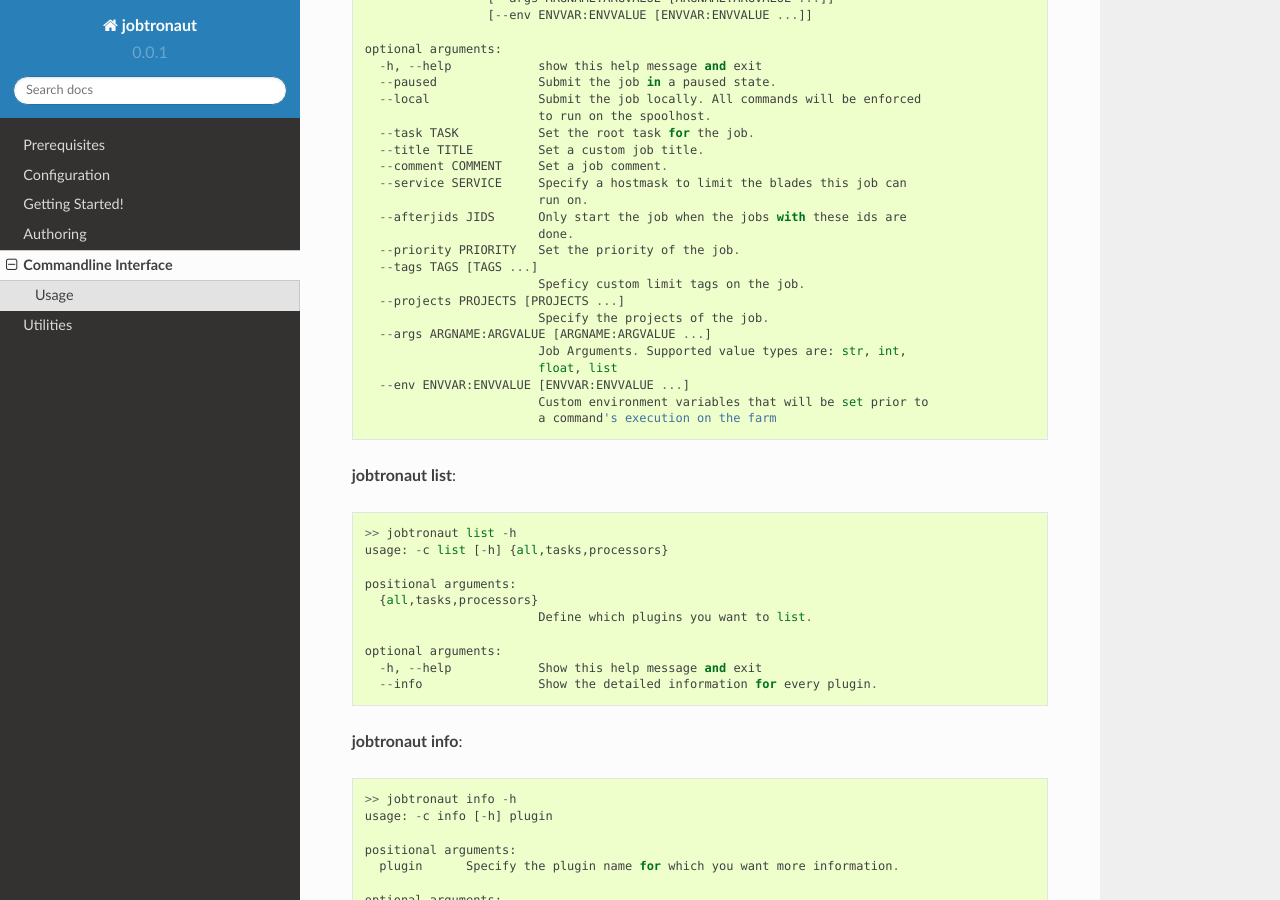
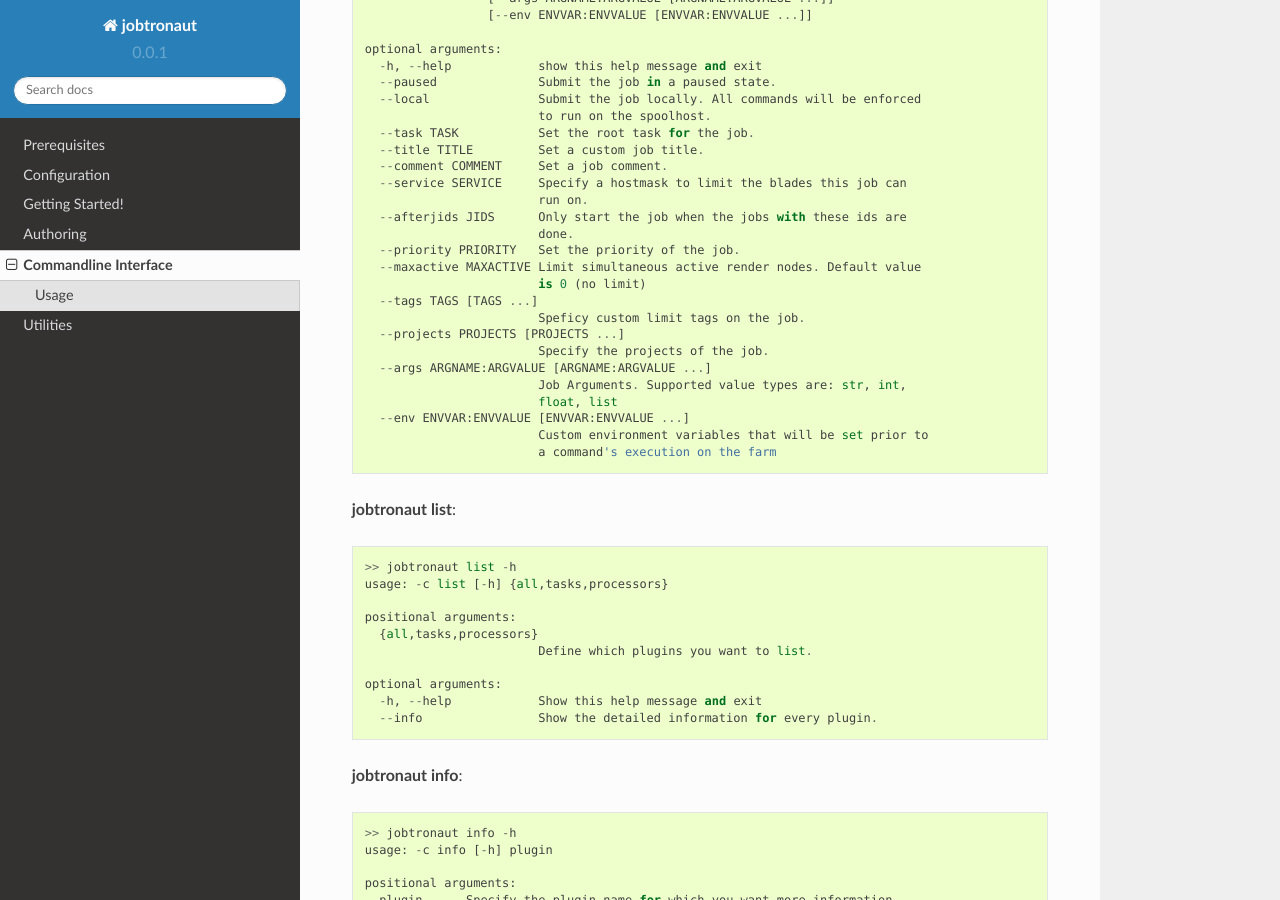
Before and after one commit to TrixterFilm/jobtronaut, a Sphinx documentation site: the page built from doc/sphinx_source/source/commandline_interface.rst, in a window 1280 px wide and 900 px high, scrolled down 742 px. Built offline with Sphinx 7.4.7 and the Read the Docs theme 2.0.0, drawn with Linux system fonts in a browser that asks for light colours; pages that are not in the unit, such as notebooks, are missing from menus.

Commit message:
add maxactive arg and pass to submit
ref #30

```diff
--- a/cmdline.py
+++ b/cmdline.py
@@ -101,6 +101,8 @@ def parse_args():
                                help="Only start the job when the jobs with these ids are done.")
     submit_parser.add_argument("--priority", type=int, default=100,
                                help="Set the priority of the job.")
+    submit_parser.add_argument("--maxactive", type=int, default=0,
+                               help="Limit simultaneous active render nodes. Default value is 0 (no limit)")
     submit_parser.add_argument("--tags", nargs='+', type=str, default=[],
                                help="Speficy custom limit tags on the job.")
     submit_parser.add_argument("--projects", nargs='+', type=str, default=[],
@@ -141,6 +143,7 @@ def submit(args):
             paused=args.paused,
             tags=args.tags,
             priority=args.priority,
+            maxactive=args.maxactive,
             projects=args.projects or [],
             envkey=args.environment or [],
             expandchunk=args.expandchunk
--- a/doc/sphinx_source/source/commandline_interface.rst
+++ b/doc/sphinx_source/source/commandline_interface.rst
@@ -46,6 +46,8 @@ Usage
       --afterjids JIDS      Only start the job when the jobs with these ids are
                             done.
       --priority PRIORITY   Set the priority of the job.
+      --maxactive MAXACTIVE Limit simultaneous active render nodes. Default value
+                            is 0 (no limit)
       --tags TAGS [TAGS ...]
                             Speficy custom limit tags on the job.
       --projects PROJECTS [PROJECTS ...]
```
